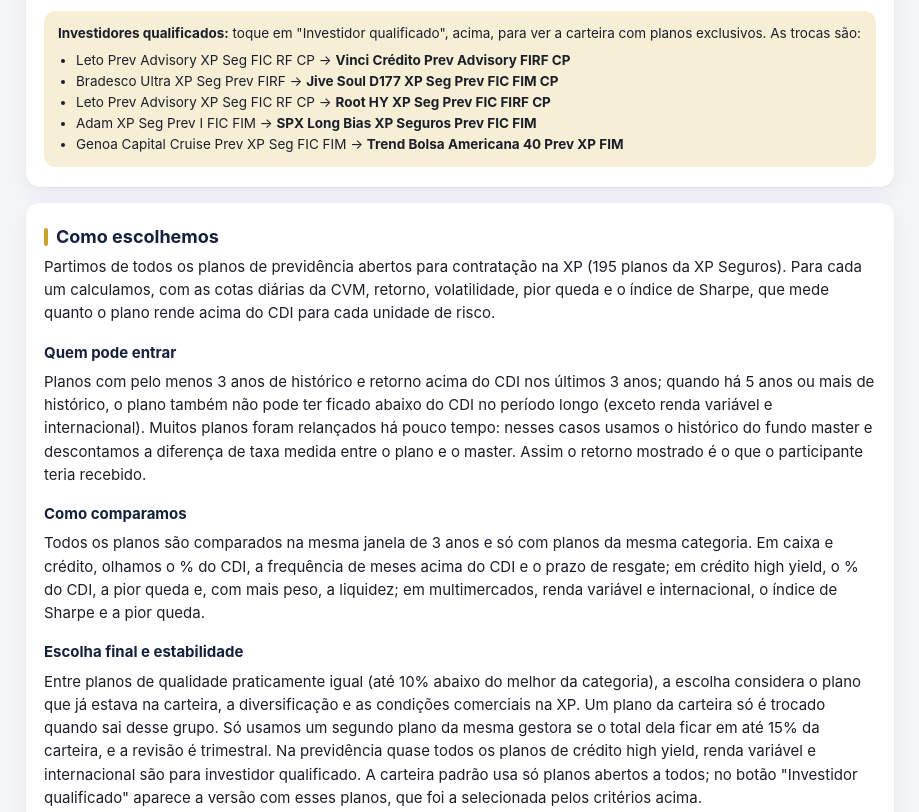
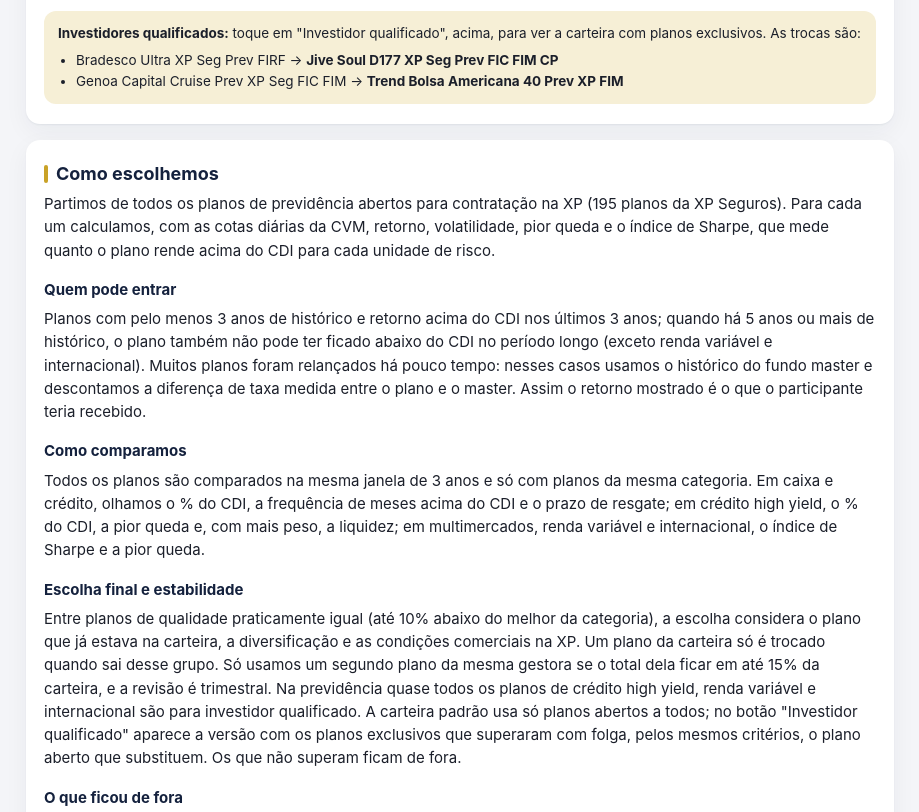
Before and after one commit to vulturecapital/vulturecapital.github.io, a plain HTML site: page previdencia.html in a window 1280 px wide. Shown: the part 3653-4465 px from the top of the page, without its empty margins (180-1099 px from the left). Drawn offline with Linux system fonts and the light colour scheme.

Commit message:
Versão para qualificado só com fundos que superam o fundo aberto que substituem
Co-Authored-By: Claude Opus 5.5 <noreply@anthropic.com>
Claude-Session: https://claude.ai/code/session_01KEUZqfMjrau6Jmf9g8gYwa

```diff
--- a/previdencia.html
+++ b/previdencia.html
@@ -243,7 +243,7 @@ function render(){
    <p>Partimos de todos os planos de previdência abertos para contratação na XP (195 planos da XP Seguros). Para cada um calculamos, com as cotas diárias da CVM, retorno, volatilidade, pior queda e o índice de Sharpe, que mede quanto o plano rende acima do CDI para cada unidade de risco.</p>
    <h3>Quem pode entrar</h3><p>Planos com pelo menos 3 anos de histórico e retorno acima do CDI nos últimos 3 anos; quando há 5 anos ou mais de histórico, o plano também não pode ter ficado abaixo do CDI no período longo (exceto renda variável e internacional). Muitos planos foram relançados há pouco tempo: nesses casos usamos o histórico do fundo master e descontamos a diferença de taxa medida entre o plano e o master. Assim o retorno mostrado é o que o participante teria recebido.</p>
    <h3>Como comparamos</h3><p>Todos os planos são comparados na mesma janela de 3 anos e só com planos da mesma categoria. Em caixa e crédito, olhamos o % do CDI, a frequência de meses acima do CDI e o prazo de resgate; em crédito high yield, o % do CDI, a pior queda e, com mais peso, a liquidez; em multimercados, renda variável e internacional, o índice de Sharpe e a pior queda.</p>
-   <h3>Escolha final e estabilidade</h3><p>Entre planos de qualidade praticamente igual (até 10% abaixo do melhor da categoria), a escolha considera o plano que já estava na carteira, a diversificação e as condições comerciais na XP. Um plano da carteira só é trocado quando sai desse grupo. Só usamos um segundo plano da mesma gestora se o total dela ficar em até 15% da carteira, e a revisão é trimestral. Na previdência quase todos os planos de crédito high yield, renda variável e internacional são para investidor qualificado. A carteira padrão usa só planos abertos a todos; no botão "Investidor qualificado" aparece a versão com esses planos, que foi a selecionada pelos critérios acima.</p>
+   <h3>Escolha final e estabilidade</h3><p>Entre planos de qualidade praticamente igual (até 10% abaixo do melhor da categoria), a escolha considera o plano que já estava na carteira, a diversificação e as condições comerciais na XP. Um plano da carteira só é trocado quando sai desse grupo. Só usamos um segundo plano da mesma gestora se o total dela ficar em até 15% da carteira, e a revisão é trimestral. Na previdência quase todos os planos de crédito high yield, renda variável e internacional são para investidor qualificado. A carteira padrão usa só planos abertos a todos; no botão "Investidor qualificado" aparece a versão com os planos exclusivos que superaram com folga, pelos mesmos critérios, o plano aberto que substituem. Os que não superam ficam de fora.</p>
    <h3>O que ficou de fora</h3><p>Planos de renda fixa prefixada e de inflação: nos últimos 5 anos nenhum superou o CDI com regularidade e com volatilidade aceitável. A maioria dos planos de ações também ficou abaixo do CDI no período; só os dois long biased da carteira tiveram retorno ajustado ao risco positivo.</p>
    <h3>PGBL ou VGBL e tributação</h3><p>Todos os planos estão disponíveis em PGBL e VGBL. PGBL costuma ser melhor para quem declara IR no modelo completo (permite deduzir até 12% da renda bruta tributável); VGBL para os demais. Na tabela regressiva, o IR cai de 35% para 10% após dez anos. Confirme a escolha com seu assessor.</p>
   </section>`;
--- a/previdencia.json
+++ b/previdencia.json
@@ -111,78 +111,6 @@
     "2026": 11.7
    },
    "comentario": "Dívida corporativa e financeira de baixo risco de crédito (debêntures, notas promissórias, FIDCs, LFs e CDBs), dando preferência a papéis com liquidez. Plano com histórico desde 2019."
-  },
-  {
-   "cnpj": "44230868000153",
-   "nome": "Vinci Crédito Prev Advisory FIRF CP",
-   "gestora": "Vinci Asset",
-   "bloco": "Crédito Privado",
-   "grupo": "Renda Fixa",
-   "publico": "Qualificado",
-   "cotizacao": "D+8 du",
-   "liquidacao": "D+1 du",
-   "aplic_min": 100,
-   "tx_adm": 0.9,
-   "tx_perf": 0,
-   "max_rv": 0,
-   "inicio_plano": "2022-03-24",
-   "historico": "3 anos",
-   "ann": 14.16,
-   "vol": 0.82,
-   "sharpe": 1.46,
-   "mdd": 0.0,
-   "pct_cdi": 110.0,
-   "anos": {
-    "2022": null,
-    "2023": 6.8,
-    "2024": 12.63,
-    "2025": 15.34,
-    "2026": 12.04
-   },
-   "cdi_anos": {
-    "2022": 12.37,
-    "2023": 13.05,
-    "2024": 10.87,
-    "2025": 14.31,
-    "2026": 11.7
-   },
-   "comentario": "Carteira diversificada de crédito high grade (debêntures, cotas seniores de FIDCs, CRIs, CRAs, LFs e CDBs de grandes bancos), indexada ao CDI. Objetivo de CDI + 1,0% a 1,5% ao ano."
-  },
-  {
-   "cnpj": "52955482000137",
-   "nome": "Root HY XP Seg Prev FIC FIRF CP",
-   "gestora": "Root Capital",
-   "bloco": "Crédito High Yield",
-   "grupo": "Renda Fixa",
-   "publico": "Qualificado",
-   "cotizacao": "D+131 du",
-   "liquidacao": "D+1 du",
-   "aplic_min": 100,
-   "tx_adm": 1.45,
-   "tx_perf": 20,
-   "max_rv": 0,
-   "inicio_plano": "2024-12-18",
-   "historico": "3 anos (fundo master, com as taxas do plano descontadas)",
-   "ann": 13.72,
-   "vol": 0.73,
-   "sharpe": 0.93,
-   "mdd": 0.0,
-   "pct_cdi": 107.0,
-   "anos": {
-    "2022": null,
-    "2023": null,
-    "2024": 12.8,
-    "2025": 14.76,
-    "2026": 10.86
-   },
-   "cdi_anos": {
-    "2022": 12.37,
-    "2023": 13.05,
-    "2024": 10.87,
-    "2025": 14.31,
-    "2026": 11.7
-   },
-   "comentario": "Crédito high yield, crédito estruturado e situações especiais, sem foco setorial e com limites por emissor e setor. Busca retorno bem acima do CDI no longo prazo."
   },
   {
    "cnpj": "44815039000132",
@@ -327,78 +255,6 @@
     "2026": 11.7
    },
    "comentario": "Macro da Adam Capital: equilibra posições em tendências de longo prazo com proteção contra oscilações de curto prazo, em vários mercados e classes de ativos."
-  },
-  {
-   "cnpj": "40526764000130",
-   "nome": "SPX Long Bias XP Seguros Prev FIC FIM",
-   "gestora": "SPX Capital",
-   "bloco": "Multimercado com Renda Variável",
-   "grupo": "Multimercado",
-   "publico": "Qualificado",
-   "cotizacao": "D+30 du",
-   "liquidacao": "D+2 du",
-   "aplic_min": 100,
-   "tx_adm": 2,
-   "tx_perf": 20,
-   "max_rv": 100,
-   "inicio_plano": "2021-04-13",
-   "historico": "5 anos ou mais",
-   "ann": 21.33,
-   "vol": 9.63,
-   "sharpe": 0.81,
-   "mdd": -4.62,
-   "pct_cdi": 178.0,
-   "anos": {
-    "2022": 17.68,
-    "2023": 20.0,
-    "2024": -3.03,
-    "2025": 47.62,
-    "2026": 13.12
-   },
-   "cdi_anos": {
-    "2022": 12.37,
-    "2023": 13.05,
-    "2024": 10.87,
-    "2025": 14.31,
-    "2026": 11.7
-   },
-   "comentario": "Long biased da SPX: seleção de ações e controle tático da exposição à bolsa, com operações em juros, moedas e commodities. Pode ter até 40% em bolsas globais."
-  },
-  {
-   "cnpj": "40781467000130",
-   "nome": "Franklin Valor e Liquidez Long Bias Prev FIC FIM",
-   "gestora": "Franklin Templeton",
-   "bloco": "Multimercado com Renda Variável",
-   "grupo": "Multimercado",
-   "publico": "Qualificado",
-   "cotizacao": "D+13 du",
-   "liquidacao": "D+2 du",
-   "aplic_min": 100,
-   "tx_adm": 1.8,
-   "tx_perf": 20,
-   "max_rv": 100,
-   "inicio_plano": "2021-12-08",
-   "historico": "3 anos",
-   "ann": 14.14,
-   "vol": 8.21,
-   "sharpe": 0.17,
-   "mdd": -6.0,
-   "pct_cdi": 110.0,
-   "anos": {
-    "2022": 13.12,
-    "2023": 20.08,
-    "2024": 14.42,
-    "2025": 19.46,
-    "2026": -0.58
-   },
-   "cdi_anos": {
-    "2022": 12.37,
-    "2023": 13.05,
-    "2024": 10.87,
-    "2025": 14.31,
-    "2026": 11.7
-   },
-   "comentario": "Long biased da Franklin Templeton: maior parte em ações (exposição líquida de 30% a 100%), até 40% no exterior e uso tático de juros, moedas e commodities."
   },
   {
    "cnpj": "41610532000128",
@@ -689,146 +545,127 @@
    "Moderado": {
     "58543779000171": 10,
     "43423186000102": 5,
-    "32319225000100": 10,
-    "44230868000153": 10,
+    "32319225000100": 25,
     "52986170000190": 10,
     "44815039000132": 10,
-    "52955482000137": 5,
-    "30998045000168": 10,
+    "30998045000168": 20,
     "42535297000130": 10,
     "40679129000192": 5,
-    "40526764000130": 10,
     "41610532000128": 5
    },
    "Agressivo": {
     "58543779000171": 5,
-    "44230868000153": 10,
-    "32319225000100": 5,
+    "32319225000100": 20,
     "44815039000132": 10,
-    "52955482000137": 5,
-    "30998045000168": 10,
-    "42535297000130": 10,
+    "30998045000168": 30,
+    "42535297000130": 15,
     "40679129000192": 10,
-    "40526764000130": 20,
-    "40781467000130": 5,
     "41610532000128": 10
    }
   },
   "carteira": {
    "Moderado": {
-    "ann": 15.2,
+    "ann": 14.77,
     "cdi": 12.96,
-    "pct_cdi": 120.0,
-    "vol": 1.51,
-    "sharpe": 1.36,
+    "pct_cdi": 116.0,
+    "vol": 1.7,
+    "sharpe": 0.93,
     "mdd": 0.0,
-    "meses_acima_cdi": 67.0,
+    "meses_acima_cdi": 56.0,
     "serie": [
      1.0,
-     1.0164,
-     1.0308,
-     1.0363,
-     1.0475,
-     1.0605,
-     1.0635,
-     1.0717,
-     1.0825,
-     1.0936,
-     1.1063,
-     1.1144,
-     1.1267,
-     1.1401,
-     1.1502,
-     1.1645,
-     1.1745,
-     1.1842,
-     1.2115,
-     1.2343,
-     1.2523,
-     1.2632,
-     1.2854,
-     1.3035,
-     1.3214,
-     1.3367,
-     1.3538,
-     1.3742,
-     1.3866,
-     1.3902,
-     1.4151,
-     1.4374,
-     1.4554,
-     1.4692,
-     1.4882,
-     1.514,
-     1.5286
+     1.0084,
+     1.0198,
+     1.0274,
+     1.0386,
+     1.0509,
+     1.058,
+     1.0678,
+     1.0823,
+     1.0907,
+     1.1044,
+     1.118,
+     1.1313,
+     1.1484,
+     1.1617,
+     1.1697,
+     1.1801,
+     1.1824,
+     1.2034,
+     1.2215,
+     1.2385,
+     1.2532,
+     1.2677,
+     1.2841,
+     1.2996,
+     1.3115,
+     1.3263,
+     1.3386,
+     1.3492,
+     1.3536,
+     1.3852,
+     1.4211,
+     1.4418,
+     1.4457,
+     1.4635,
+     1.4871,
+     1.5116
     ]
    },
    "Agressivo": {
-    "ann": 16.25,
+    "ann": 15.36,
     "cdi": 12.96,
-    "pct_cdi": 129.0,
-    "vol": 2.93,
-    "sharpe": 1.02,
-    "mdd": -0.58,
-    "meses_acima_cdi": 64.0,
+    "pct_cdi": 121.0,
+    "vol": 2.7,
+    "sharpe": 0.78,
+    "mdd": -0.36,
+    "meses_acima_cdi": 61.0,
     "serie": [
      1.0,
-     1.0271,
-     1.0463,
-     1.046,
-     1.0588,
-     1.0736,
-     1.0674,
-     1.0744,
-     1.086,
-     1.1003,
-     1.1145,
-     1.1182,
-     1.1301,
-     1.1444,
-     1.153,
-     1.1718,
-     1.1796,
-     1.191,
-     1.2306,
-     1.2631,
-     1.2836,
-     1.2882,
-     1.3196,
-     1.3416,
-     1.3631,
-     1.383,
-     1.4021,
-     1.431,
-     1.4442,
-     1.4385,
-     1.4675,
-     1.4831,
-     1.4986,
-     1.513,
-     1.535,
-     1.5691,
-     1.5709
+     1.0082,
+     1.0211,
+     1.0261,
+     1.0374,
+     1.05,
+     1.0541,
+     1.0638,
+     1.0811,
+     1.0876,
+     1.1026,
+     1.118,
+     1.133,
+     1.1549,
+     1.171,
+     1.1763,
+     1.1855,
+     1.1812,
+     1.2082,
+     1.2289,
+     1.2485,
+     1.2617,
+     1.2772,
+     1.2952,
+     1.3117,
+     1.3223,
+     1.3366,
+     1.3474,
+     1.3572,
+     1.3538,
+     1.3958,
+     1.4414,
+     1.4634,
+     1.4593,
+     1.4792,
+     1.5084,
+     1.5351
     ]
    }
   },
   "trocas": {
    "Moderado": [
     [
-     "32319225000100",
-     "44230868000153"
-    ],
-    [
      "52986170000190",
      "44815039000132"
-    ],
-    [
-     "32319225000100",
-     "52955482000137"
-    ],
-    [
-     "30998045000168",
-     "40526764000130"
     ],
     [
      "42535297000130",
@@ -837,24 +674,8 @@
    ],
    "Agressivo": [
     [
-     "32319225000100",
-     "44230868000153"
-    ],
-    [
      "52986170000190",
      "44815039000132"
-    ],
-    [
-     "32319225000100",
-     "52955482000137"
-    ],
-    [
-     "30998045000168",
-     "40526764000130"
-    ],
-    [
-     "42535297000130",
-     "40781467000130"
     ],
     [
      "30998045000168",
```
Also changed, not shown: fundos.json (+82 -172 lines).
